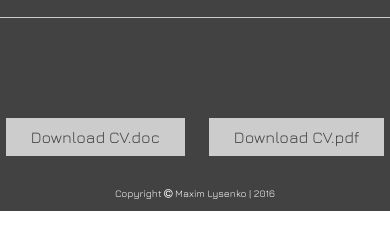
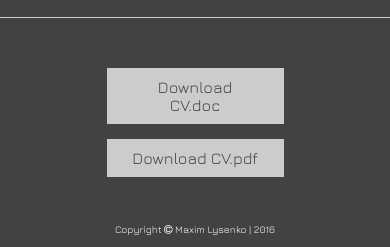
Before and after one commit to maximlysenko/maximlysenko.github.io, a website: page index.html in a window 390 px wide. Shown: the part 5416-5663 px from the top of the page. Before the commit the page ends 5627 px from the top, so only its background shows below. Drawn offline with nearby package versions, Linux system fonts and the light colour scheme.

Commit message:
Responsive Download

```diff
--- a/dev/sass/styles.sass
+++ b/dev/sass/styles.sass
@@ -524,12 +524,15 @@ nav.nav-bar
     padding-top: em(100)
     @media only screen and (max-width: 400px)
       display: flex
+      flex-direction: column
       align-items: center
       padding-top: em(50)
     button
       background-color: $border-color
       color: #434242
       padding: em(10) em(25)
+      box-sizing: border-box
+      width: 177px
       border: none
       outline: none
       cursor: pointer
```
Also changed, not shown: dest/css/styles.min.css.
